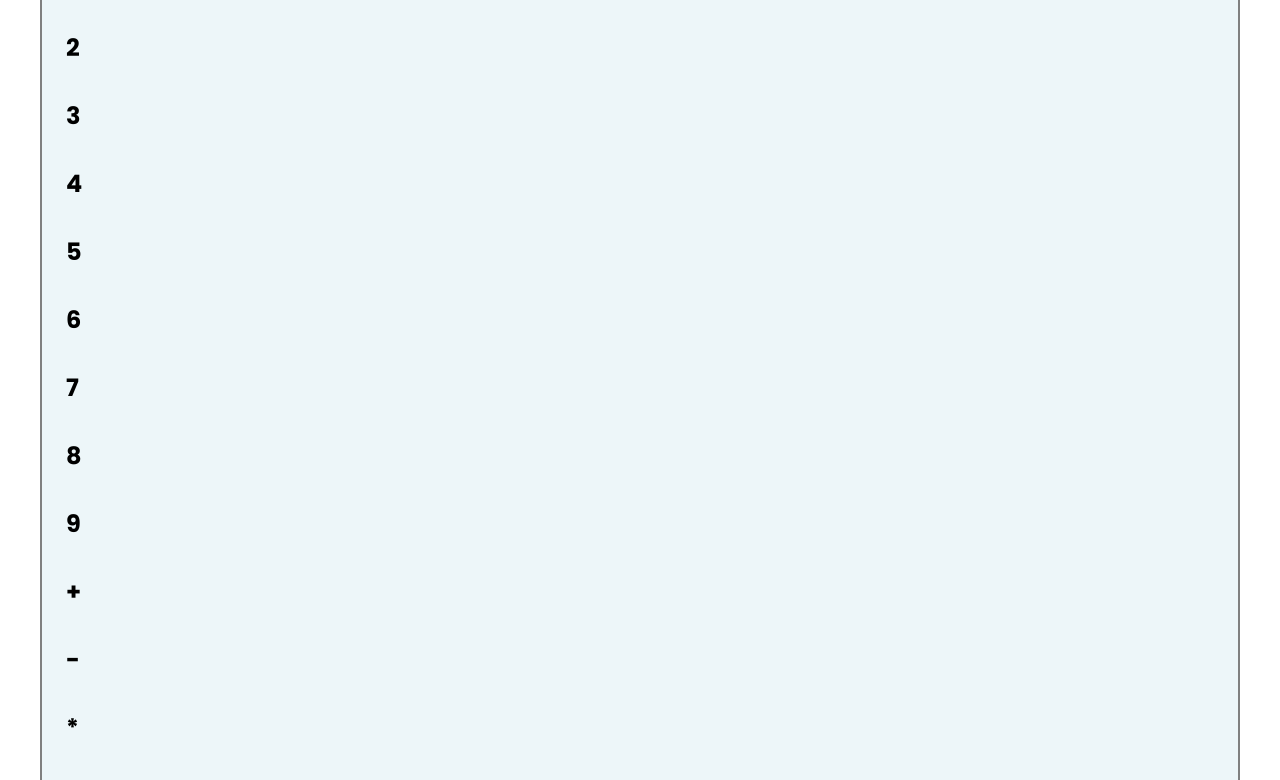
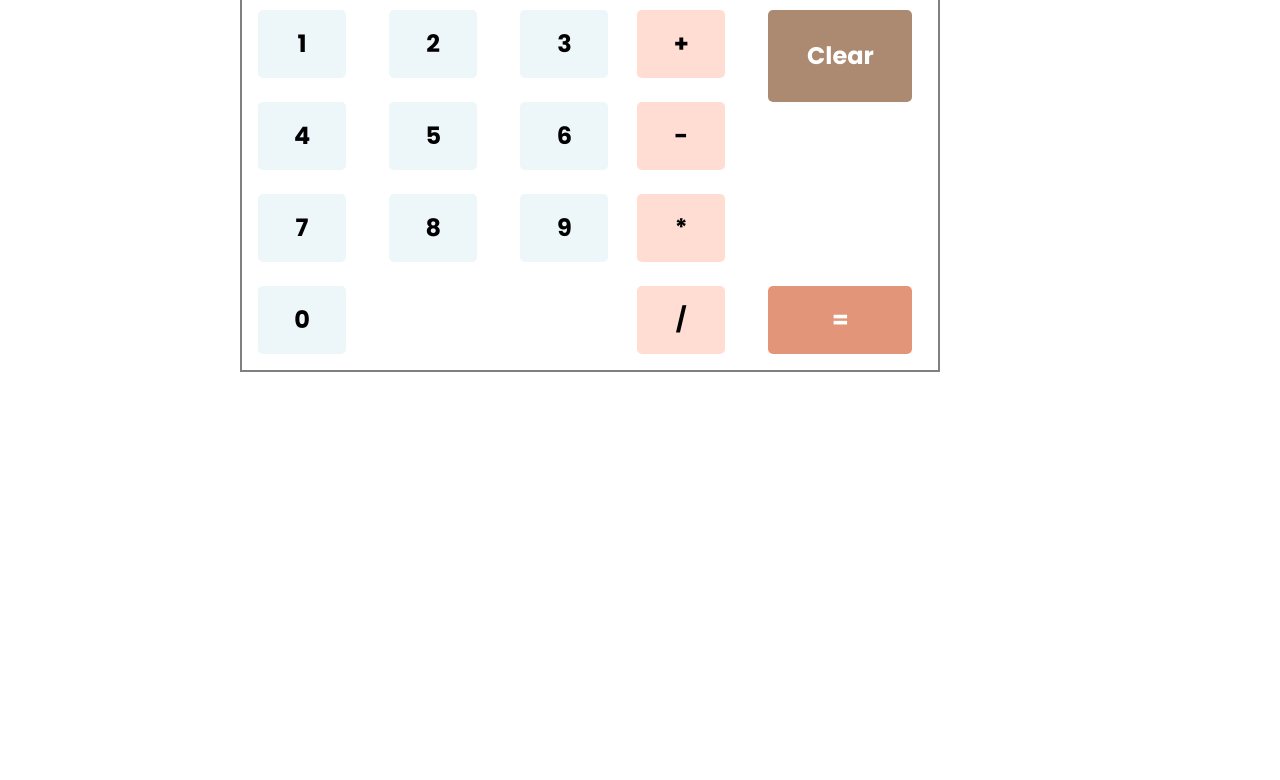
Before and after one commit to Omerrob11/calculator, a plain HTML site: page index.html in a window 1280 px wide. Shown: the part 182-962 px from the top of the page. After the commit the page ends 800 px from the top, so only its background shows below. Drawn offline with Linux system fonts and the light colour scheme.

Commit message:
finishing ui design

```diff
--- a/index.html
+++ b/index.html
@@ -24,37 +24,94 @@
         </div>
         <div class="calc-options">
           <div class="calc-options__numbers">
-            <p class="calc-options__numbers__one calc-options__control">1</p>
-            <p class="calc-options__numbers__two calc-options__control">2</p>
-            <p class="calc-options__numbers__three calc-options__control">3</p>
-            <p class="calc-options__numbers__four calc-options__control">4</p>
-            <p class="calc-options__numbers__five calc-options__control">5</p>
-            <p class="calc-options__numbers__six calc-options__control">6</p>
-            <p class="calc-options__numbers__seven calc-options__control">7</p>
-            <p class="calc-options__numbers__eight calc-options__control">8</p>
-            <p class="calc-options__numbers__nine calc-options__control">9</p>
+            <p
+              class="calc-options__numbers__one calc__num calc-options__control"
+            >
+              1
+            </p>
+            <p
+              class="calc-options__numbers__two calc__num calc-options__control"
+            >
+              2
+            </p>
+            <p
+              class="calc-options__numbers__three calc__num calc-options__control"
+            >
+              3
+            </p>
+            <p
+              class="calc-options__numbers__four calc__num calc-options__control"
+            >
+              4
+            </p>
+            <p
+              class="calc-options__numbers__five calc__num calc-options__control"
+            >
+              5
+            </p>
+            <p
+              class="calc-options__numbers__six calc__num calc-options__control"
+            >
+              6
+            </p>
+            <p
+              class="calc-options__numbers__seven calc__num calc-options__control"
+            >
+              7
+            </p>
+            <p
+              class="calc-options__numbers__eight calc__num calc-options__control"
+            >
+              8
+            </p>
+            <p
+              class="calc-options__numbers__nine calc__num calc-options__control"
+            >
+              9
+            </p>
+            <p
+              class="calc-options__numbers__zero calc__num calc-options__control"
+            >
+              0
+            </p>
           </div>
 
           <div class="calc-options__operations">
-            <p class="calc-options__operations__add calc-options__control">+</p>
-            <p class="calc-options__operations__subtract calc-options__control">
+            <div class="calc-options__operations__action">
+              <p
+                class="calc-options__operations__add calc__action calc-options__control"
+              >
+                +
+              </p>
+              <p
+                class="calc-options__operations__subtract calc__action calc-options__control"
+              >
                 -
               </p>
-            <p class="calc-options__operations__multiply calc-options__control">
+              <p
+                class="calc-options__operations__multiply calc__action calc-options__control"
+              >
                 *
               </p>
-            <p class="calc-options__operations__divide calc-options__control">
+              <p
+                class="calc-options__operations__divide calc__action calc-options__control"
+              >
                 /
               </p>
             </div>
 
-          <div class="calc-options__logic">
-            <p class="calc-options__logic__equal calc-options__control__logic">
+            <div class="calc-options__operations__logic">
+              <p
+                class="calc-options__logic__equal calc-options__control__logic"
+              >
                 =
               </p>
-            <p class="calc-options__logic__clear calc-options__control__logic">
+              <p
+                class="calc-options__logic__clear calc-options__control__logic"
+              >
                 Clear
               </p>
+            </div>
           </div>
         </div>
       </main>
--- a/style.css
+++ b/style.css
@@ -74,8 +74,9 @@ body {
 }
 
 .wrapper {
-  width: 1200px;
+  width: 800px;
   margin: 0 auto;
+  margin-top: 40px;
 }
 
 /* Typography */
@@ -98,28 +99,38 @@ body {
   text-align: center;
 }
 
-.calc-options__control {
-  font-family: "Poppins", sans-serif;
-  font-weight: bold;
-  font-size: 24px;
-  padding: 16px 24px;
-  background: #edf6f9;
-  color: rgb(0, 0, 0);
-}
-
+.calc-options__control,
 .calc-options__control__logic {
   font-family: "Poppins", sans-serif;
   font-weight: bold;
   font-size: 24px;
   padding: 16px 24px;
+  width: 88px;
+  display: flex;
+  align-items: center;
+  justify-content: center;
+  border-radius: 5px;
+  cursor: pointer;
+  transition: transform 250ms;
+}
+.calc-options__control__logic {
+  width: 144px;
+}
+.calc-options__control__logic:hover,
+.calc-options__control:hover {
+  opacity: 0.4;
+}
+/* Buttons */
+
+.calc__num {
+  background: #edf6f9;
+  color: rgb(0, 0, 0);
 }
 
-/* Buttons */
-
-/* .calc__num {
-  background: #edf6f9;
+.calc__action {
+  background: #ffddd2;
   color: rgb(0, 0, 0);
-} */
+}
 
 .calc-options__logic__equal {
   background: #e29578;
@@ -139,8 +150,52 @@ body {
 
 .calc {
   border: 2px solid gray;
+  width: 700px;
+  padding: 0px 0px 16px 0px;
 }
 
 /* Calc Display */
 
 /* Calc Options */
+.calc-options {
+  display: flex;
+  justify-content: space-between;
+  margin-top: 24px;
+}
+
+/* Calc options numbers */
+.calc-options__numbers {
+  flex-grow: 3;
+  display: grid;
+  grid-template-columns: 1fr 1fr 1fr;
+  grid-template-rows: 1fr 1fr 1fr 1fr;
+  text-align: center;
+  gap: 24px;
+  margin-left: 16px;
+}
+
+/* Calc options options__operations */
+.calc-options__operations {
+  flex-grow: 2;
+  display: flex;
+  justify-content: space-around;
+  gap: 24px 24px;
+  margin-right: 16px;
+}
+
+.calc-options__operations__action {
+  display: flex;
+  flex-direction: column;
+  gap: 24px;
+}
+
+.calc-options__operations__logic {
+  display: grid;
+  grid-template-columns: 1fr;
+  grid-template-rows: 1fr 1fr 1fr;
+}
+.calc-options__logic__equal {
+  grid-row-start: 4;
+  grid-row-end: 4;
+}
+/* calc-options__logic */
```
Lines whose indentation alone changed are shown as unchanged.
